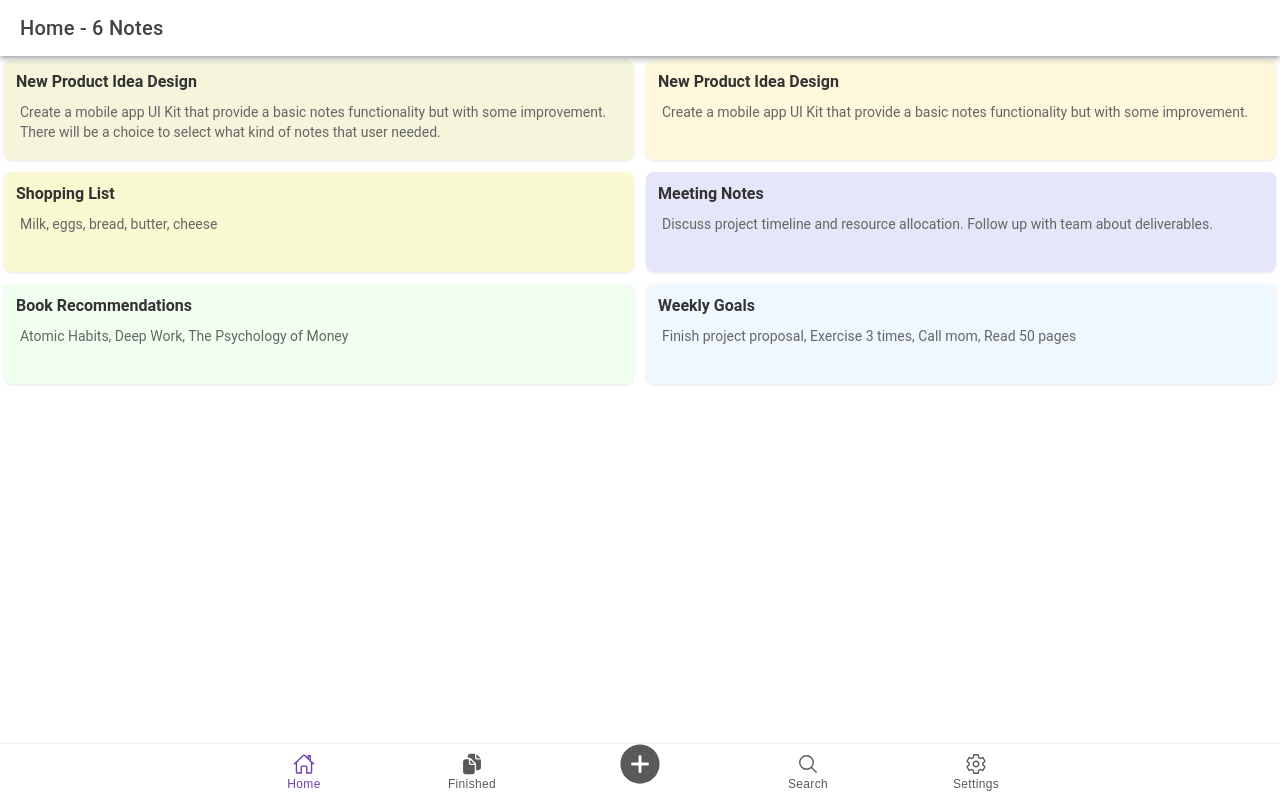
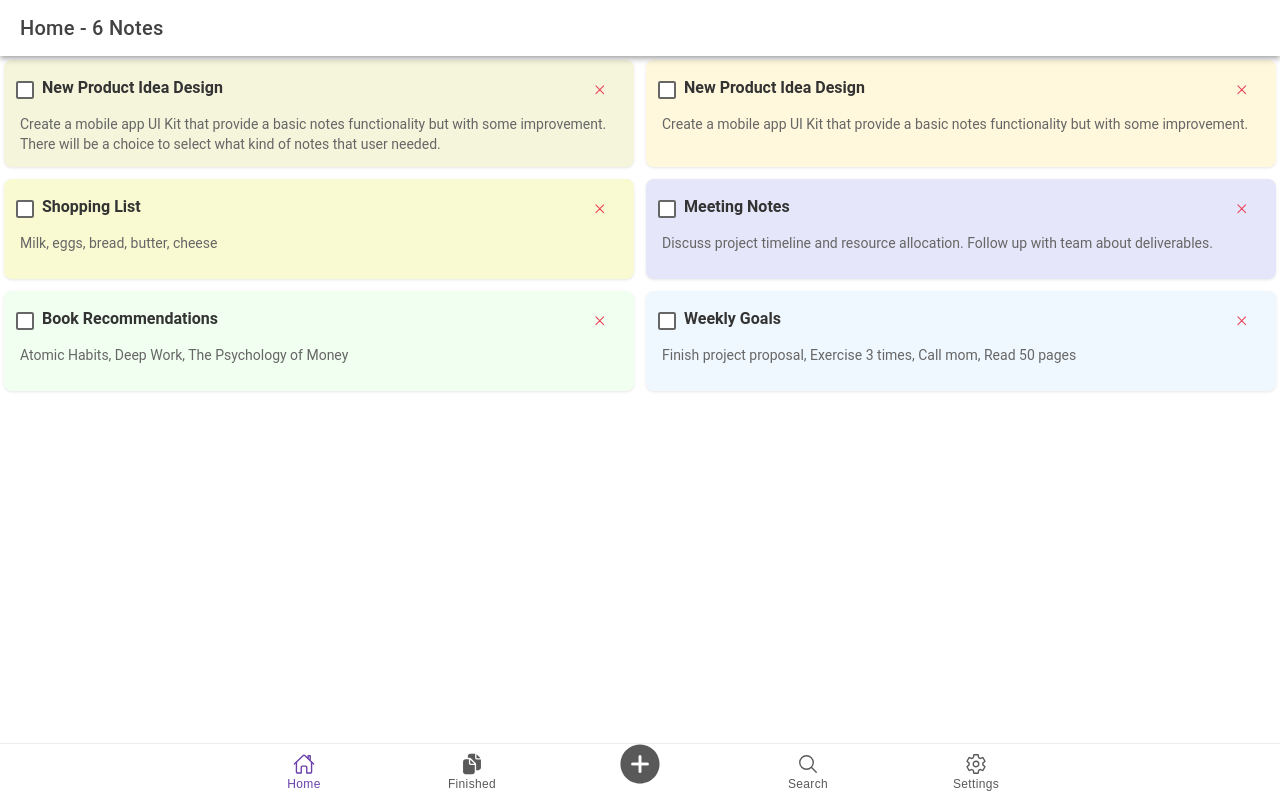
Before and after one commit to XuanDongVo/ionic-app, a React (Vite) app in the folder frontend/: page /home in a window 1280 px wide. Built offline with nearby package versions, Linux system fonts and the light colour scheme.

Commit message:
update checkbox status and btn delete

```diff
--- a/frontend/src/components/NoteCard.tsx
+++ b/frontend/src/components/NoteCard.tsx
@@ -4,12 +4,15 @@ import {
   IonCardHeader,
   IonCardTitle,
   IonCardContent,
-  IonRippleEffect
+  IonRippleEffect,
+  IonCheckbox,
+  IonIcon,
+  IonButton
 } from '@ionic/react';
-
+import { closeOutline } from 'ionicons/icons';
 import { NoteCardProps } from '../types';
 
-const NoteCard: React.FC<NoteCardProps> = ({ note }) => (
+const NoteCard: React.FC<NoteCardProps> = ({ note, onToggleStatus, onDelete }) => (
   <div className="note-wrapper">
     <IonCard
       className="note-card ion-activatable"
@@ -18,11 +21,28 @@ const NoteCard: React.FC<NoteCardProps> = ({ note }) => (
         minHeight: '100px',
         maxHeight: '300px',
         overflow: 'hidden',
+        opacity: note.completed ? 0.6 : 1, // mờ nếu đã hoàn thành
       }}
     >
       <IonCardHeader>
-        <IonCardTitle className="note-title">{note.title}</IonCardTitle>
+        <div className="note-header">
+          <IonCheckbox
+            checked={note.completed}
+            onIonChange={() => onToggleStatus?.(note.id)}
+            className="note-checkbox"
+          />
+          <IonCardTitle className="note-title">{note.title}</IonCardTitle>
+          <IonButton
+            fill="clear"
+            size="small"
+            className="delete-btn"
+            onClick={() => onDelete?.(note.id)}
+          >
+            <IonIcon icon={closeOutline} />
+          </IonButton>
+        </div>
       </IonCardHeader>
+
       <IonCardContent className="note-content">
         {note.content}
       </IonCardContent>
--- a/frontend/src/pages/Home.css
+++ b/frontend/src/pages/Home.css
@@ -193,3 +193,18 @@ ion-card-content {
     transform: translateY(-10px);
   }
 }
+
+.note-header {
+  display: flex;
+  align-items: center;
+  justify-content: space-between;
+}
+
+.note-checkbox {
+  margin-right: 8px;
+}
+
+.delete-btn {
+  --color: #eb445a;
+  margin-left: auto;
+}
--- a/frontend/src/pages/Home.tsx
+++ b/frontend/src/pages/Home.tsx
@@ -200,7 +200,16 @@ const Home: React.FC = () => {
           <>
             <div className="notes-grid">
               {notes.map((note) => (
-                <NoteCard key={note.id} note={note} />
+                <NoteCard
+                  key={note.id}
+                  note={note}
+                  onToggleStatus={(id) => {
+                    setNotes(notes.map(n => n.id === id ? { ...n, completed: !n.completed } : n));
+                  }}
+                  onDelete={(id) => {
+                    setNotes(notes.filter(n => n.id !== id));
+                  }}
+                />
               ))}
             </div>
 
--- a/frontend/src/types/index.ts
+++ b/frontend/src/types/index.ts
@@ -17,10 +17,13 @@ export interface Note {
   title: string;
   content: string;
   color: string;
+  completed?: boolean;
 }
 
 export interface NoteCardProps {
   note: Note;
+  onToggleStatus?: (id: number) => void;
+  onDelete?: (id: number) => void;
 }
 
 // User profile models
```
